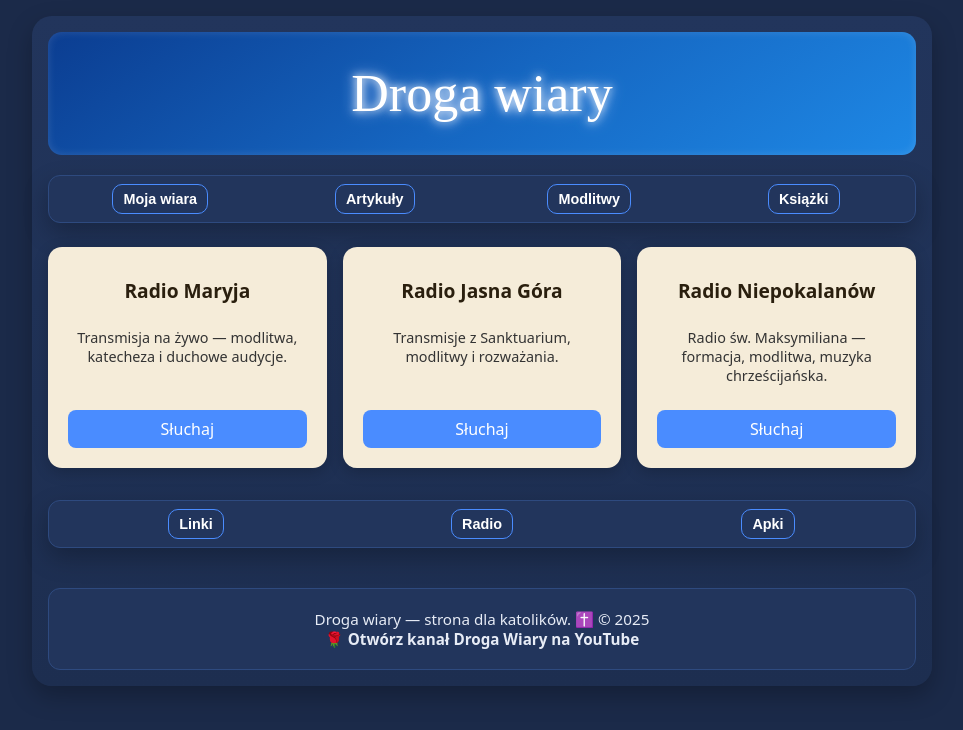
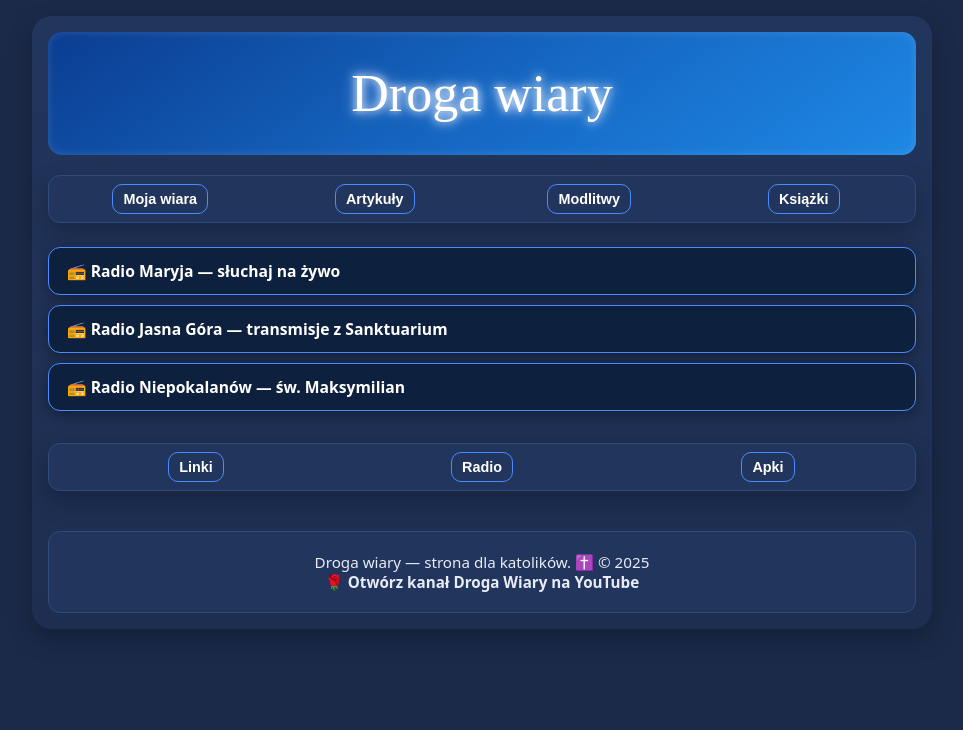
Before and after one commit to drogawiary/droga_wiary_kopia, a plain HTML site: page index.html in a window 1280 px wide. Both pictures are taken after a click on the button "Radio". Shown: the whole page, without its empty margins (158-1121 px from the left). Drawn offline with Linux system fonts and the light colour scheme.

Commit message:
Update index.html

```diff
--- a/index.html
+++ b/index.html
@@ -488,26 +488,21 @@
 </div>
 
 
-    <!-- Kafelki: Radio -->
-    <div class="tiles" id="tiles-radio">
-      <div class="card">
-        <h3>Radio Maryja</h3>
-        <p>Transmisja na żywo — modlitwa, katecheza i duchowe audycje.</p>
-        <a class="go" href="https://radiomaryja.pl/sluchaj/" target="_blank">Słuchaj</a>
-      </div>
+<!-- RADIO: lista przycisków jeden pod drugim -->
+<div class="tiles-links" id="tiles-radio">
+  <a class="link-btn" href="https://radiomaryja.pl/sluchaj/">
+    📻 Radio Maryja — słuchaj na żywo
+  </a>
 
-      <div class="card">
-        <h3>Radio Jasna Góra</h3>
-        <p>Transmisje z Sanktuarium, modlitwy i rozważania.</p>
-        <a class="go" href="https://radiojasnagora.pl" target="_blank">Słuchaj</a>
-      </div>
+  <a class="link-btn" href="https://radiojasnagora.pl">
+    📻 Radio Jasna Góra — transmisje z Sanktuarium
+  </a>
 
-      <div class="card">
-        <h3>Radio Niepokalanów</h3>
-        <p>Radio św. Maksymiliana — formacja, modlitwa, muzyka chrześcijańska.</p>
-        <a class="go" href="https://radioniepokalanow.pl/sluchaj/" target="_blank">Słuchaj</a>
-      </div>
-    </div>
+  <a class="link-btn" href="https://radioniepokalanow.pl/sluchaj/">
+    📻 Radio Niepokalanów — św. Maksymilian
+  </a>
+</div>
+
 
     <!-- Kafelki: Apki -->
     <div class="tiles" id="tiles-apki">
```
